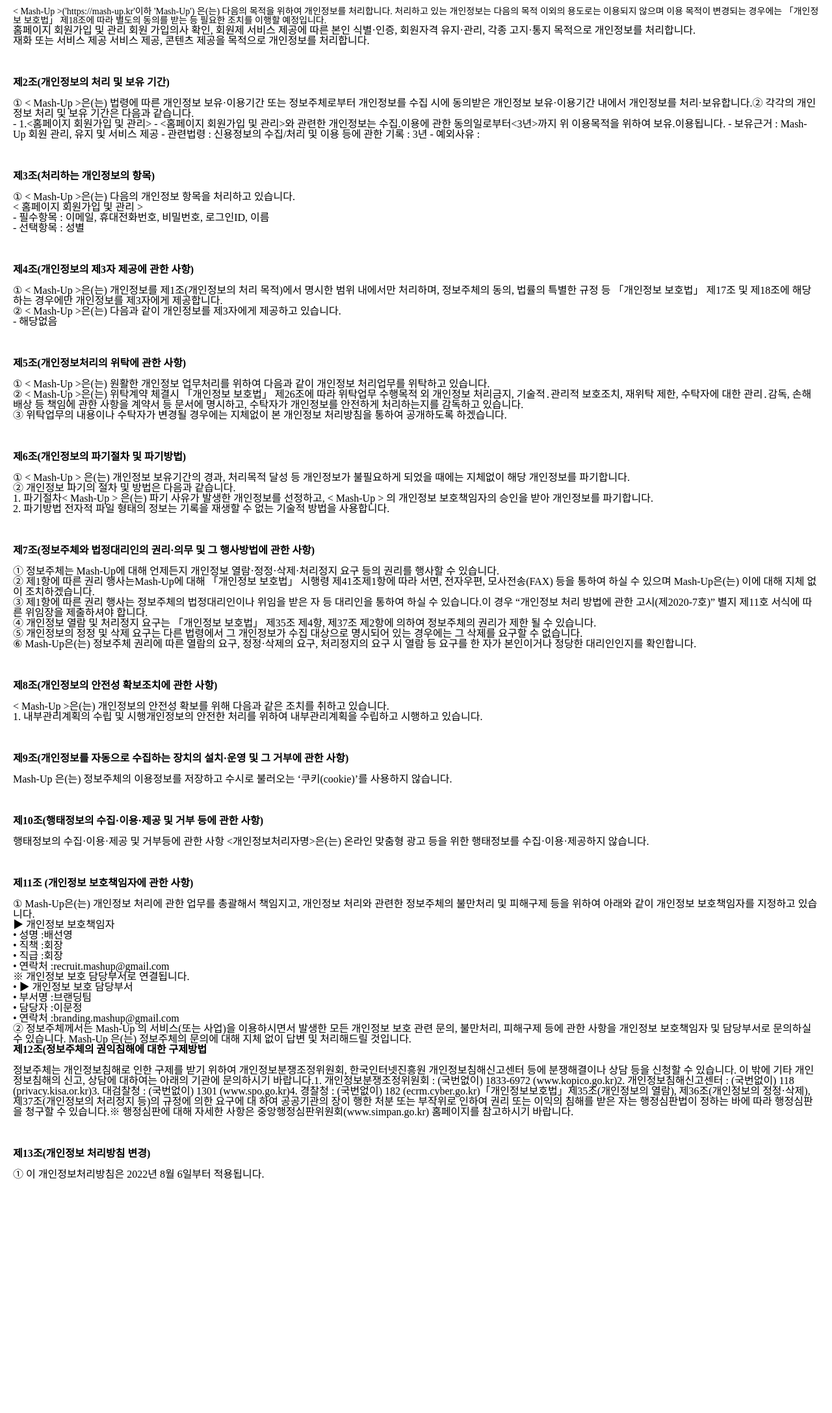
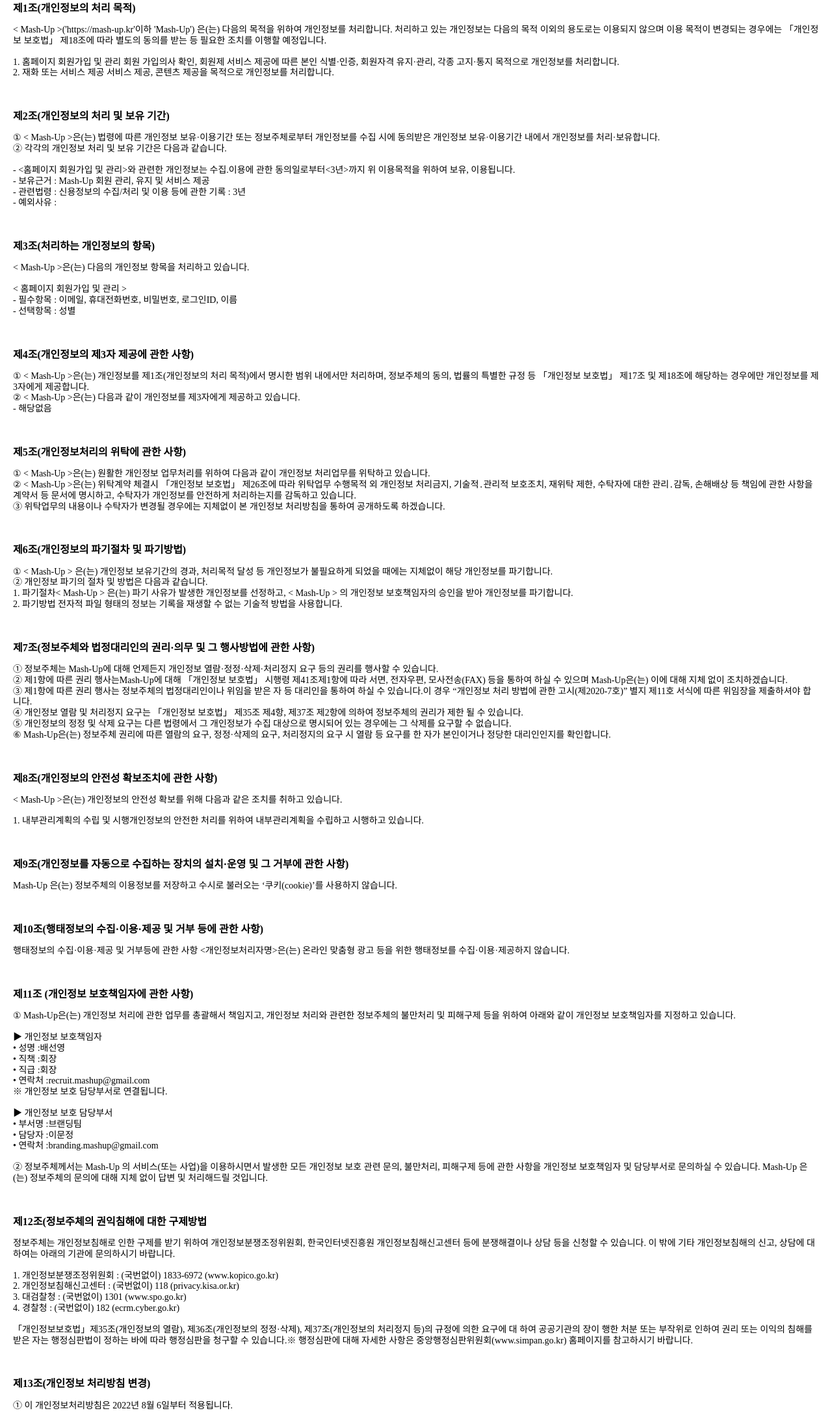
Before and after one commit to mash-up-kr/mashup-web, a plain HTML site: page MashUpAppPersonalInformationPolicy/index.html in a window 1280 px wide. Shown: the part 146-2320 px from the top of the page at 65% size. Before the commit the page ends 2021 px from the top, so only its background shows below. Drawn offline with nearby package versions, Linux system fonts and the light colour scheme; a web font is replaced by a local one.

Commit message:
Feat: 개인정보 처리방침 세부내용을 스타일링 한다

```diff
--- a/MashUpAppPersonalInformationPolicy/index.html
+++ b/MashUpAppPersonalInformationPolicy/index.html
@@ -14,6 +14,7 @@
   <style>
     body {
       padding: 34.5px 20px 60px;
+      line-height: 1.2;
     }
 
     body,
@@ -55,7 +56,7 @@
 </head>
 
 <body>
-  <p class="r-14">
+  <p class="r-14 mb-16">
     &lt; Mash-Up &gt;('https://mash-up.kr'이하 'Mash-Up')은(는) 「개인정보 보호법」 제30조에 따라
     정보주체의 개인정보를 보호하고 이와 관련한 고충을 신속하고 원활하게 처리할 수 있도록 하기
     위하여 다음과 같이 개인정보 처리방침을 수립·공개합니다.
@@ -65,47 +66,60 @@
 
   <section class="mt-48">
     <h2 class="sb-16 mb-16">제1조(개인정보의 처리 목적)</h2>
-    <p class="m-14">
+    <p class="m-14 mb-16">
       &lt; Mash-Up &gt;('https://mash-up.kr'이하 'Mash-Up') 은(는) 다음의 목적을 위하여 개인정보를
       처리합니다. 처리하고 있는 개인정보는 다음의 목적 이외의 용도로는 이용되지 않으며 이용 목적이
       변경되는 경우에는 「개인정보 보호법」 제18조에 따라 별도의 동의를 받는 등 필요한 조치를
       이행할 예정입니다.
     </p>
-    <p class="r-14">
-      <ol>
+    <p>
+      <ol class="r-14">
         <li>
-          홈페이지 회원가입 및 관리 회원 가입의사 확인, 회원제 서비스 제공에 따른 본인 식별·인증,
+          1. 홈페이지 회원가입 및 관리 회원 가입의사 확인, 회원제 서비스 제공에 따른 본인 식별·인증,
           회원자격 유지·관리, 각종 고지·통지 목적으로 개인정보를 처리합니다.
         </li>
         <li>
-          재화 또는 서비스 제공 서비스 제공, 콘텐츠 제공을 목적으로 개인정보를 처리합니다.
+          2. 재화 또는 서비스 제공 서비스 제공, 콘텐츠 제공을 목적으로 개인정보를 처리합니다.
         </li>
       </ol>
     </p>
   </section>
   <section class="mt-48">
     <h2 class="sb-16 mb-16">제2조(개인정보의 처리 및 보유 기간)</h2>
-    <p class="14-m">
+    <ol class="m-14 mb-16">
+      <li>
         ① &lt; Mash-Up &gt;은(는) 법령에 따른 개인정보 보유·이용기간 또는 정보주체로부터 개인정보를
-      수집 시에 동의받은 개인정보 보유·이용기간 내에서 개인정보를 처리·보유합니다.② 각각의
-      개인정보 처리 및 보유 기간은 다음과 같습니다.
-    </p>
-    <p class="14-r">
-      - 1.&lt;홈페이지 회원가입 및 관리&gt; -
-      &lt;홈페이지 회원가입 및 관리&gt;와 관련한 개인정보는 수집.이용에 관한
-      동의일로부터&lt;3년&gt;까지 위 이용목적을 위하여 보유.이용됩니다. - 보유근거 : Mash-Up 회원
-      관리, 유지 및 서비스 제공 - 관련법령 : 신용정보의 수집/처리 및 이용 등에 관한 기록 : 3년 -
-      예외사유 :
+        수집 시에 동의받은 개인정보 보유·이용기간 내에서 개인정보를 처리·보유합니다.
+      </li>
+      <li>
+        ② 각각의 개인정보 처리 및 보유 기간은 다음과 같습니다.
+      </li>
+    </ol>
+    <p class="r-14">
+      - &lt;홈페이지 회원가입 및 관리&gt;와 관련한 개인정보는 수집.이용에 관한
+      동의일로부터&lt;3년&gt;까지 위 이용목적을 위하여 보유, 이용됩니다.
+      <ul class="r-14">
+        <li>
+          - 보유근거 : Mash-Up 회원
+          관리, 유지 및 서비스 제공
+        </li>
+        <li>
+          - 관련법령 : 신용정보의 수집/처리 및 이용 등에 관한 기록 : 3년
+        </li>
+        <li>
+          - 예외사유 :
+        </li>
+      </ul>
     </p>
   </section>
   <section class="mt-48">
     <h2 class="sb-16 mb-16">제3조(처리하는 개인정보의 항목)</h2>
-    <p>
-      ① &lt; Mash-Up &gt;은(는) 다음의 개인정보 항목을 처리하고 있습니다.
+    <p class="m-14 mb-16">
+      &lt; Mash-Up &gt;은(는) 다음의 개인정보 항목을 처리하고 있습니다.
     </p>
-    <p>
+    <p class="r-14">
       &lt; 홈페이지 회원가입 및 관리 &gt;
-      <ul>
+      <ul class="r-14">
         <li>
           - 필수항목 : 이메일, 휴대전화번호, 비밀번호, 로그인ID, 이름
         </li>
@@ -117,8 +131,7 @@
   </section>
   <section class="mt-48">
     <h2 class="sb-16 mb-16">제4조(개인정보의 제3자 제공에 관한 사항)</h2>
-    <p>
-      <ol>
+    <ol class="r-14">
       <li>
         ① &lt; Mash-Up &gt;은(는) 개인정보를 제1조(개인정보의 처리 목적)에서 명시한 범위 내에서만
         처리하며, 정보주체의 동의, 법률의 특별한 규정 등 「개인정보 보호법」 제17조 및 제18조에
@@ -134,12 +147,10 @@
         </ul>
       </li>
     </ol>
-    </p>
   </section>
   <section class="mt-48">
     <h2 class="sb-16 mb-16">제5조(개인정보처리의 위탁에 관한 사항)</h2>
-    <p>
-      <ol>
+    <ol class="r-14">
       <li>
         ① &lt; Mash-Up &gt;은(는) 원활한 개인정보 업무처리를 위하여 다음과 같이 개인정보 처리업무를
         위탁하고 있습니다.
@@ -155,12 +166,10 @@
         경우에는 지체없이 본 개인정보 처리방침을 통하여 공개하도록 하겠습니다.
       </li>
     </ol>
-    </p>
   </section>
   <section class="mt-48">
     <h2 class="sb-16 mb-16">제6조(개인정보의 파기절차 및 파기방법)</h2>
-    <p>
-      <ol>
+    <ol class="r-14">
       <li>
         ① &lt; Mash-Up &gt; 은(는) 개인정보 보유기간의 경과, 처리목적 달성 등 개인정보가 불필요하게
         되었을 때에는 지체없이 해당 개인정보를 파기합니다.
@@ -179,12 +188,10 @@
         </ol>
       </li>
     </ol>
-    </p>
   </section>
   <section class="mt-48">
     <h2 class="sb-16 mb-16">제7조(정보주체와 법정대리인의 권리·의무 및 그 행사방법에 관한 사항)</h2>
-    <p>
-      <ol>
+    <ol class="r-14">
       <li>
         ① 정보주체는 Mash-Up에 대해 언제든지 개인정보 열람·정정·삭제·처리정지 요구 등의 권리를
         행사할 수 있습니다.
@@ -214,69 +221,58 @@
         본인이거나 정당한 대리인인지를 확인합니다.
       </li>
     </ol>
-    </p>
   </section>
   <section class="mt-48">
     <h2 class="sb-16 mb-16">제8조(개인정보의 안전성 확보조치에 관한 사항)</h2>
-    <p>
-      <p>
+    <p class="m-14 mb-16">
       &lt; Mash-Up &gt;은(는) 개인정보의 안전성 확보를 위해 다음과 같은 조치를 취하고 있습니다.
     </p>
-      <ol>
+    <ol class="r-14">
       <li>
         1. 내부관리계획의 수립 및 시행개인정보의 안전한 처리를 위하여 내부관리계획을 수립하고 시행하고
         있습니다.
       </li>
     </ol>
-    </p>
   </section>
   <section class="mt-48">
     <h2 class="sb-16 mb-16">제9조(개인정보를 자동으로 수집하는 장치의 설치·운영 및 그 거부에 관한 사항)</h2>
-    <p>
+    <p class="r-14">
       Mash-Up 은(는) 정보주체의 이용정보를 저장하고 수시로 불러오는 ‘쿠키(cookie)’를 사용하지
       않습니다.
     </p>
   </section>
   <section class="mt-48">
     <h2 class="sb-16 mb-16">제10조(행태정보의 수집·이용·제공 및 거부 등에 관한 사항)</h2>
-    <p>
+    <p class="r-14">
       행태정보의 수집·이용·제공 및 거부등에 관한 사항 &lt;개인정보처리자명&gt;은(는) 온라인 맞춤형
       광고 등을 위한 행태정보를 수집·이용·제공하지 않습니다.
     </p>
   </section>
   <section class="mt-48">
     <h2 class="sb-16 mb-16">제11조 (개인정보 보호책임자에 관한 사항)</h2>
-    <p>
-      <ol>
-        <li>
+    <ol class="m-14">
+      <li class="mb-16">
         ① Mash-Up은(는) 개인정보 처리에 관한 업무를 총괄해서 책임지고, 개인정보 처리와 관련한
         정보주체의 불만처리 및 피해구제 등을 위하여 아래와 같이 개인정보 보호책임자를 지정하고
         있습니다.
-
-          <p>
+        <div class="mt-16 mb-16">
           ▶ 개인정보 보호책임자
-            <ul>
-              <li>
-                • 성명 :배선영
-              </li>
-              <li>
-                • 직책 :회장
-              </li>
-              <li>
-                • 직급 :회장
-              </li>
+          <ul class="r-14">
+            <li>• 성명 :배선영</li>
+            <li>• 직책 :회장</li>
+            <li>• 직급 :회장</li>
             <li>• 연락처 :recruit.mashup@gmail.com</li>
           </ul>
           ※ 개인정보 보호 담당부서로 연결됩니다.
-          </p>
-          <p>
-            • ▶ 개인정보 보호 담당부서
-            <ul>
+        </div>
+        <div>
+          ▶ 개인정보 보호 담당부서
+          <ul class="r-14">
             <li>• 부서명 :브랜딩팀</li>
             <li>• 담당자 :이문정</li>
             <li>• 연락처 :branding.mashup@gmail.com</li>
           </ul>
-          </p>
+        </div>
       </li>
       <li>
         ② 정보주체께서는
@@ -285,30 +281,49 @@
         은(는) 정보주체의 문의에 대해 지체 없이 답변 및 처리해드릴 것입니다.
       </li>
     </ol>
-    </p>
   </section>
+  <section class="mt-48">
     <h2 class="sb-16 mb-16">제12조(정보주체의 권익침해에 대한 구제방법</h2>
-  <p>
+    <div class="r-14">
+      <p class="mb-16">
         정보주체는 개인정보침해로 인한 구제를 받기 위하여 개인정보분쟁조정위원회, 한국인터넷진흥원
         개인정보침해신고센터 등에 분쟁해결이나 상담 등을 신청할 수 있습니다. 이 밖에 기타
-    개인정보침해의 신고, 상담에 대하여는 아래의 기관에 문의하시기 바랍니다.1.
-    개인정보분쟁조정위원회 : (국번없이) 1833-6972 (www.kopico.go.kr)2. 개인정보침해신고센터 :
-    (국번없이) 118 (privacy.kisa.or.kr)3. 대검찰청 : (국번없이) 1301 (www.spo.go.kr)4. 경찰청 :
-    (국번없이) 182 (ecrm.cyber.go.kr)「개인정보보호법」제35조(개인정보의 열람), 제36조(개인정보의
+        개인정보침해의 신고, 상담에 대하여는 아래의 기관에 문의하시기 바랍니다.
+      </p>
+      <ol class="mb-16">
+        <li>
+          1.
+          개인정보분쟁조정위원회 : (국번없이) 1833-6972 (www.kopico.go.kr)
+        </li>
+        <li>
+          2. 개인정보침해신고센터 :
+          (국번없이) 118 (privacy.kisa.or.kr)
+        </li>
+        <li>
+          3. 대검찰청 : (국번없이) 1301 (www.spo.go.kr)
+        </li>
+        <li>
+          4. 경찰청 :
+          (국번없이) 182 (ecrm.cyber.go.kr)
+        </li>
+      </ol>
+      <p>
+        「개인정보보호법」제35조(개인정보의 열람), 제36조(개인정보의
         정정·삭제), 제37조(개인정보의 처리정지 등)의 규정에 의한 요구에 대 하여 공공기관의 장이 행한
         처분 또는 부작위로 인하여 권리 또는 이익의 침해를 받은 자는 행정심판법이 정하는 바에 따라
         행정심판을 청구할 수 있습니다.※ 행정심판에 대해 자세한 사항은
         중앙행정심판위원회(www.simpan.go.kr) 홈페이지를 참고하시기 바랍니다.
+      </p>
+    </div>
+  </section>
   <section class="mt-48">
     <h2 class="sb-16 mb-16">제13조(개인정보 처리방침 변경)</h2>
-
-    <ol>
+    <ol class="r-14">
       <li>
         ① 이 개인정보처리방침은 2022년 8월 6일부터 적용됩니다.
       </li>
     </ol>
   </section>
-  </p>
 </body>
 
 </html>
```
Lines whose indentation alone changed are shown as unchanged.
